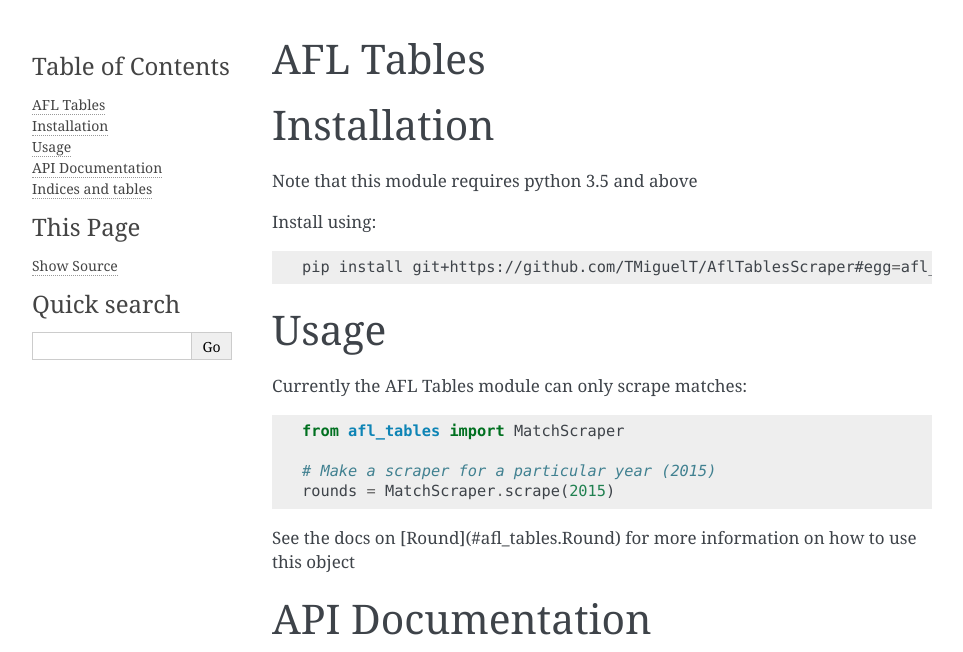
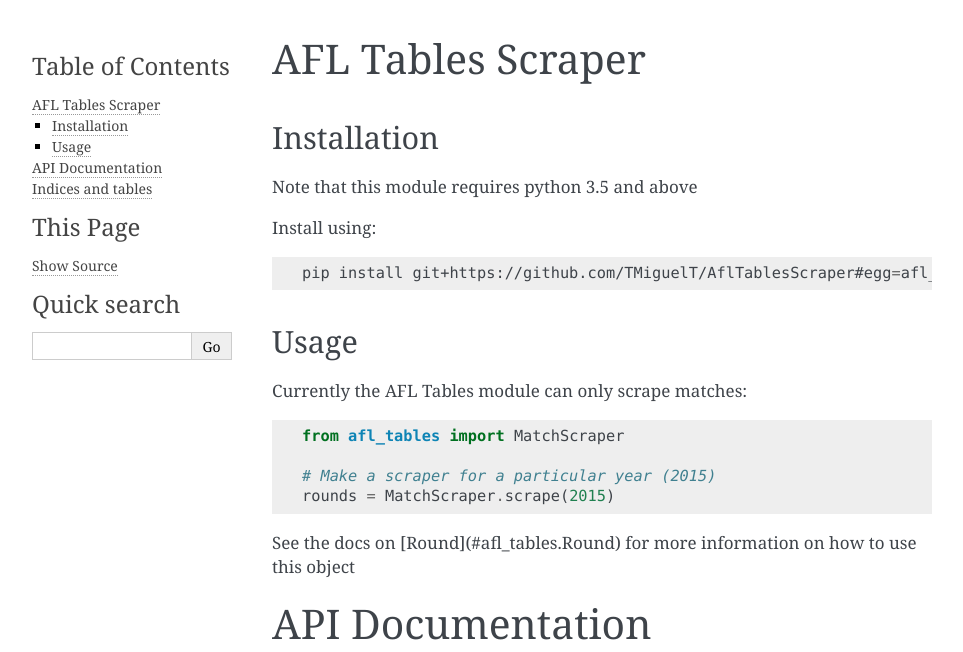
Before and after one commit to multimeric/AflTablesScraper, a Sphinx documentation site: the page built from docs/index.rst, in a window 1280 px wide, cut to the strip 0-652 px from the top of the page. Shown: the whole strip, without its empty margins (148-1111 px from the left). Built offline with Sphinx 7.4.7, drawn with Linux system fonts in a browser that asks for light colours; some of the changed lines change nothing that is shown.

Commit message:
Use README for basic docs

```diff
--- a/README.rst
+++ b/README.rst
@@ -1,4 +1,27 @@
 AFL Tables Scraper
 ==================
 
-.. include:: docs/intro.rst
+Installation
+------------
+Note that this module requires python 3.5 and above
+
+Install using:
+
+.. code-block:: bash
+
+    pip install git+https://github.com/TMiguelT/AflTablesScraper#egg=afl_tables
+
+Usage
+-----
+
+Currently the AFL Tables module can only scrape matches:
+
+.. code-block:: python
+
+    from afl_tables import MatchScraper
+
+    # Make a scraper for a particular year (2015)
+    rounds = MatchScraper.scrape(2015)
+
+
+See the docs on [Round](#afl_tables.Round) for more information on how to use this object
--- a/docs/index.rst
+++ b/docs/index.rst
@@ -1,12 +1,4 @@
-AFL Tables
-==========
-
-.. toctree::
-   :maxdepth: 2
-   :caption: Contents:
-
-.. include:: intro.rst
-
+.. include:: ../README.rst
 
 API Documentation
 =================
--- a/docs/intro.rst
+++ /dev/null
@@ -1,24 +0,0 @@
-Installation
-============
-Note that this module requires python 3.5 and above
-
-Install using:
-
-.. code-block:: bash
-
-    pip install git+https://github.com/TMiguelT/AflTablesScraper#egg=afl_tables
-
-Usage
-=====
-
-Currently the AFL Tables module can only scrape matches:
-
-.. code-block:: python
-
-    from afl_tables import MatchScraper
-
-    # Make a scraper for a particular year (2015)
-    rounds = MatchScraper.scrape(2015)
-
-
-See the docs on [Round](#afl_tables.Round) for more information on how to use this object
```
